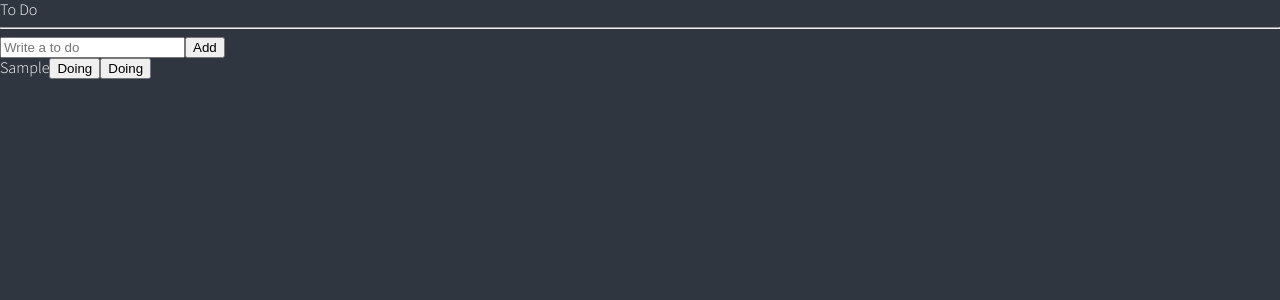
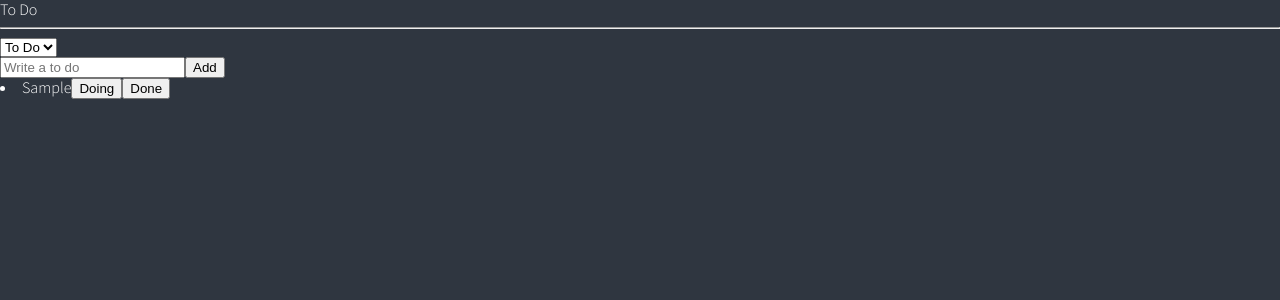
Before and after one commit to junghanbyeol/react-todo, a React (Create React App) app in the folder react-todo-app/: page / in a window 1280 px wide. Both pictures are taken after typing "Sample" into the empty fields and a click on the button "Add". Shown: the top 300 px of the page. Built offline with nearby package versions, Linux system fonts and the light colour scheme.

Commit message:
Todo 최종본

```diff
--- a/react-todo-app/src/atoms.tsx
+++ b/react-todo-app/src/atoms.tsx
@@ -1,12 +1,36 @@
-import { atom } from "recoil";
+import { atom, selector } from "recoil";
 
+export enum Categories {
+    "TO_DO",
+    "DOING",
+    "DONE",
+}
 export interface IToDo {
     text: string;
     id: number;
-    category: "TO_DO" | "DOING" | "DONE";
+    category: Categories
 }
 
 export const toDoState = atom<IToDo[]>({
     key: 'toDo',
     default: []
 })
+
+export const categoryState = atom<Categories>({
+    key: 'category',
+    default: Categories.TO_DO
+})
+
+export const toDoSelector = selector({
+    key: "toDoSelector",
+    get: ({ get }) => {
+        const toDos = get(toDoState);
+        const category = get(categoryState)
+        return toDos.filter(toDo => toDo.category === category)
+        // return [
+        //     toDos.filter(toDo => toDo.category === "TO_DO"),
+        //     toDos.filter(toDo => toDo.category === "DOING"),
+        //     toDos.filter(toDo => toDo.category === "DONE")
+        // ];
+    }
+})
--- a/react-todo-app/src/component/CreateToDo.tsx
+++ b/react-todo-app/src/component/CreateToDo.tsx
@@ -1,6 +1,7 @@
 import { useForm } from "react-hook-form";
-import { useSetRecoilState } from "recoil";
+import { useRecoilValue, useSetRecoilState } from "recoil";
 import { toDoState } from "../atoms";
+import { categoryState } from './../atoms';
 
 interface IForm {
     toDo: string;
@@ -9,8 +10,9 @@
 function CreateToDo() {
     const setToDos = useSetRecoilState(toDoState);
     const {register, handleSubmit, setValue} = useForm<IForm>();
+    const category = useRecoilValue(categoryState)
     const handleValid = ({toDo}: IForm) => {
-        setToDos(oldToDos => [{text: toDo, id: Date.now(), category: "TO_DO"}, ...oldToDos])
+        setToDos(oldToDos => [{text: toDo, id: Date.now(), category}, ...oldToDos])
         setValue("toDo", '')
     }
     return (
--- a/react-todo-app/src/component/ToDo.tsx
+++ b/react-todo-app/src/component/ToDo.tsx
@@ -1,5 +1,5 @@
 import React from "react";
-import { IToDo, toDoState } from "../atoms";
+import { Categories, IToDo, toDoState } from "../atoms";
 import { useSetRecoilState } from "recoil";
 
 function ToDo({ text, category, id }: IToDo) {
@@ -9,24 +9,35 @@
     const {
       currentTarget: {name}
     } = event
-    setToDos(oldToDos => {
-      const targetIndex = oldToDos.findIndex((toDo) => toDo.id === id)
-      const oldToDo = oldToDos[targetIndex]
-      const newToDo = { text, id, category: name}
-      return oldToDos
-    })
+    setToDos((prevToDos) => {
+      console.log('prevToDos', prevToDos)
+      return prevToDos.map((toDo) =>
+        toDo.id === id ? { ...toDo, category: name as any } : toDo
+      );
+    });
+
+    // setToDos(oldToDos => {
+    //   const targetIndex = oldToDos.findIndex((toDo) => toDo.id === id)
+    //   const oldToDo = oldToDos[targetIndex]
+    //   const newToDo = { text, id, category: name as any}
+    //   return [
+    //     ...oldToDos.slice(0, targetIndex),
+    //     newToDo,
+    //     ...oldToDos.slice(targetIndex + 1)
+    //   ]
+    // })
   };
   return (
     <li>
       <span>{text}</span>
-      {category !== "DOING" && (
-        <button name="DOING" onClick={onClick}>Doing</button>
+      {category !== Categories.DOING && (
+        <button name={Categories.DOING + ''} onClick={onClick}>Doing</button>
       )}
-      {category !== "TO_DO" && (
-        <button name="TO_DO" onClick={onClick}>Doing</button>
+      {category !== Categories.TO_DO && (
+        <button name={Categories.TO_DO + ''} onClick={onClick}>ToDo</button>
       )}
-      {category !== "DONE" && (
-        <button name="DONE" onClick={onClick}>Doing</button>
+      {category !== Categories.DONE && (
+        <button name={Categories.DONE + ''} onClick={onClick}>Done</button>
       )}
     </li>
   );
--- a/react-todo-app/src/component/ToDoList.tsx
+++ b/react-todo-app/src/component/ToDoList.tsx
@@ -1,22 +1,26 @@
-import { useRecoilValue } from "recoil";
+import { useRecoilState, useRecoilValue } from "recoil";
 import CreateToDo from "./CreateToDo";
-import { toDoState } from "../atoms";
+import { Categories, categoryState, toDoSelector, toDoState } from "../atoms";
 import ToDo from "./ToDo";
 
 
 function ToDoList() {
-  const toDos = useRecoilValue(toDoState)
-
+  const toDos = useRecoilValue(toDoSelector)
+  const [category, setCategory] = useRecoilState(categoryState)
+  const onInput = (event:React.FormEvent<HTMLSelectElement>) => {
+    setCategory(event.currentTarget.value as any)
+  }
   return (
     <div>
       <h1>To Do</h1>
       <hr/>
+      <select value={category} onInput={onInput}>
+        <option value={Categories.TO_DO}>To Do</option>
+        <option value={Categories.DOING}>Doing</option>
+        <option value={Categories.DONE}>Done</option>
+      </select>
       <CreateToDo />
-      <ul>
-        {toDos.map(toDo => (
-            <ToDo key={toDo.id} {...toDo}/>
-        ))}
-      </ul>
+      {toDos?.map((toDo) => <ToDo key={toDo.id} {...toDo}/>)}
     </div>
   );
 }
```
Also changed, not shown: react-todo-app/src/stores/todoStore.ts (added, +37 -0 lines), 1 other file (tests, documents, lock files or other folders).
